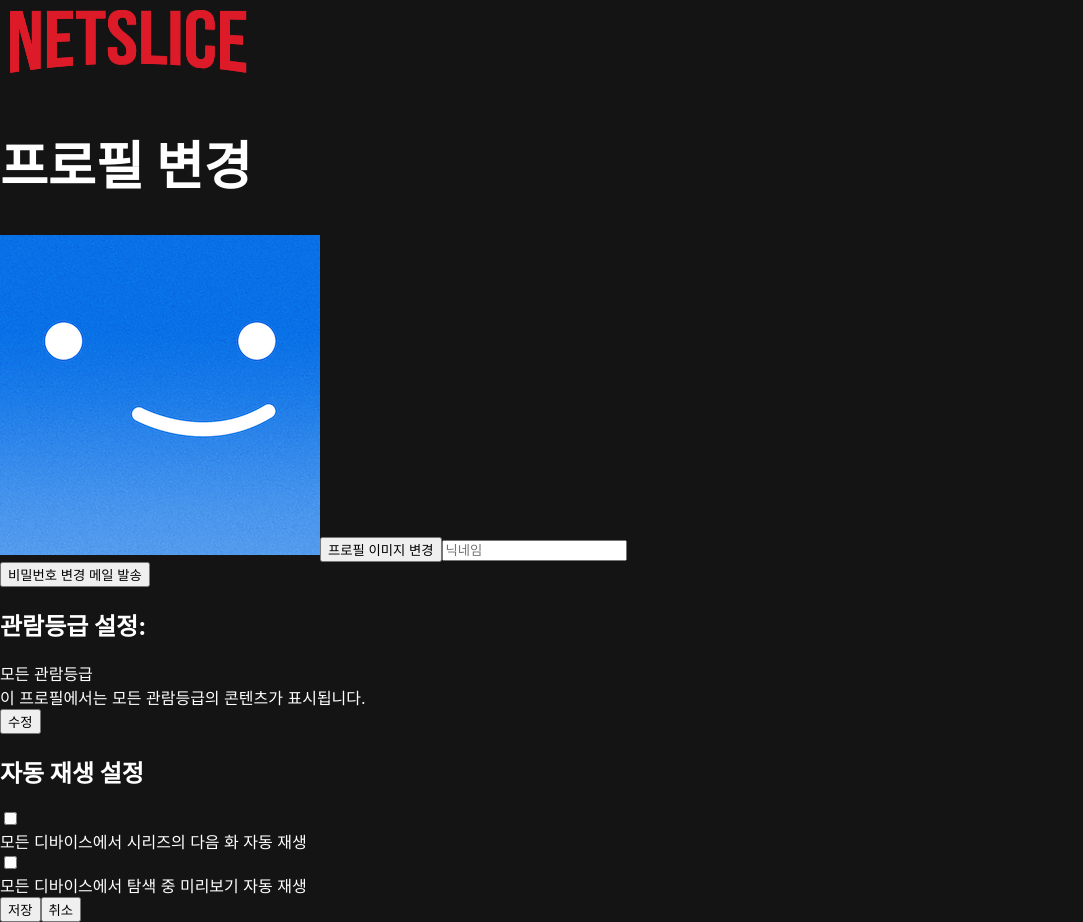
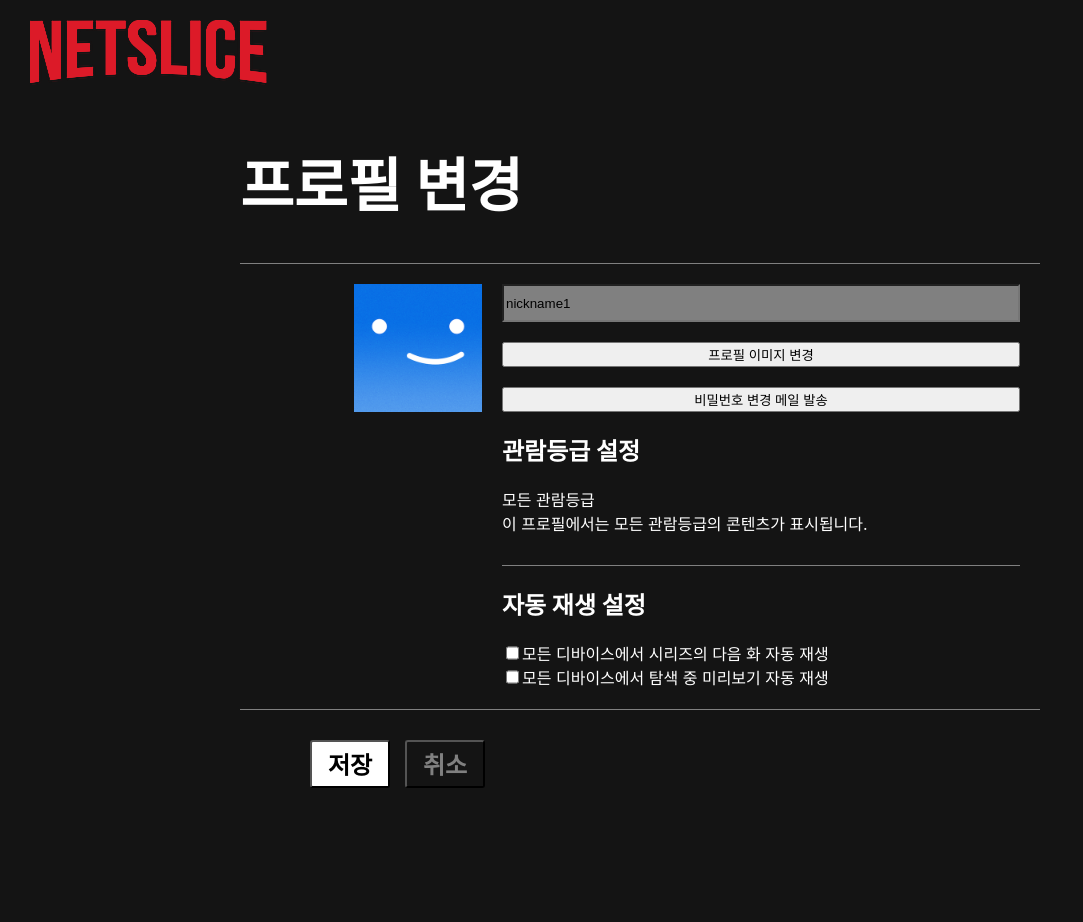
Before and after one commit to DevPeterLim/HH99-Netflix-Clone, a React (Create React App) app in the folder netslice/: page /mypage in a window 1280 px wide. Shown: the whole page, without its empty margins (0-1083 px from the left). After the commit the page ends 800 px from the top, so only its background shows below. Built offline with nearby package versions, Linux system fonts and the light colour scheme.

Commit message:
done except validation

```diff
--- a/netslice/src/page/HomeBeforeLogin.jsx
+++ b/netslice/src/page/HomeBeforeLogin.jsx
@@ -6,13 +6,19 @@ import { mailtemp } from "../redux/module/userReducer";
 import { useDispatch, useSelector } from "react-redux";
 import KorLarge from "../images/KorLarge.jpg";
 import { useNavigate } from "react-router-dom";
+import { getCookie } from "../Cookie";
 
 
 const HomeBeforeLogin = () => {
+    const navigate = useNavigate();
+    const accessToken = getCookie('token');
+    useEffect(()=>{
+        if(accessToken){
+            navigate('/main')}
+        })
     const idCheckInfo = useSelector(store => store.userReducer.idCheck);
     const emailRef = useRef(null);
     const dispatch = useDispatch();
-    const navigate = useNavigate();
 
     const submitHandler = (e) => {
         e.preventDefault();
@@ -43,7 +49,6 @@ const HomeBeforeLogin = () => {
         <>
             <MainJumbotron>
                 <MainGradient>
-                {/* <img src={KorLarge}/> */}
                 <LandingHeaders>
                     <Logo>
                         <img src={netsliceLogo}/>
@@ -61,10 +66,10 @@ const HomeBeforeLogin = () => {
                     <LandingSubtitle>다양한 디바이스에서 시청하세요. 언제든 해지하실 수 있습니다.</LandingSubtitle>
                     <LandingSubText>시청할 준비가 되셨나요? 멤버십을 등록하거나 재시작하려면 이메일 주소를 입력하세요.</LandingSubText>
                     <LandingFormDiv>
-                        <form>
+                        <LandingForm>
                             <LandingFormInput className="emailCheck" type={'email'} ref={emailRef} placeholder={"이메일 주소"}></LandingFormInput>
                             <LandingFormBtn onClick={submitHandler}>시작하기</LandingFormBtn>
-                        </form>
+                        </LandingForm>
                     </LandingFormDiv>
                 </Landingbody>
                 </MainGradient>
@@ -161,6 +166,13 @@ export const LandingFormDiv = styled.div`
     align-items: center;
     justify-content: center;
 `
+
+const LandingForm = styled.form`
+    display:flex;
+    align-items: center;
+    justify-content: center;
+`;
+
 export const LandingFormInput = styled.input`
     outline-width: 0;
     height:60px;
@@ -170,9 +182,11 @@ export const LandingFormInput = styled.input`
     border: none;
     margin: 0 auto;
     align-self: center;
+    justify-items: center;
+    align-items: center;
 `
 export const LandingFormBtn = styled.button`
-    align-self: center;
+    align-items: center;
     margin: 0;
     padding: 16px 20px;
     height: 60px;
--- a/netslice/src/page/Login.jsx
+++ b/netslice/src/page/Login.jsx
@@ -4,15 +4,19 @@ import { useDispatch, useSelector } from "react-redux";
 import { loginDB } from "../redux/module/userReducer";
 import netsliceLogo from "../netsliceLogo.png"
 import styled from "styled-components"
-import { MainJumbotron } from "./HomeBeforeLogin";
-import { MainGradient } from "./HomeBeforeLogin";
+import { LandingHeaders, Logo, MainJumbotron, MainGradient } from "./HomeBeforeLogin";
 import { idCheck } from "../redux/module/userReducer";
 import { useNavigate } from "react-router-dom";
+import { getCookie } from "../Cookie";
 
 const Login = ()=> {
     const navigate = useNavigate();
+    const accessToken = getCookie('token');
     useEffect(()=>{
-        dispatch(idCheck(null))})
+        if(accessToken){
+            navigate('/main')
+    } dispatch(idCheck(null))})
+
     const mailInfo = useSelector(store => store?.userReducer.email);
     const isLogin = useSelector(store => store?.userReducer.isLogin)
     useEffect(() => {
@@ -41,18 +45,29 @@ const Login = ()=> {
     }
     return (
         <>
-        <img src={netsliceLogo}/>
         <MainJumbotron>
             <MainGradient>
+                <LandingHeaders>
+                    <Logo onClick={()=>navigate('/')} style={{cursor:"pointer"}}>
+                    <img src={netsliceLogo}/>
+                    </Logo>
+                </LandingHeaders>
                 <LoginWrap>
-                    <LoginForm>
+                <LoginForm>
                     <LoginH1>로그인</LoginH1>
                     <LoginInput type={'email'} placeholder={"이메일 주소 또는 전화번호"} ref={emailRef} value={value} onChange={onChange}></LoginInput><br/>
                     <LoginInput type={'password'} placeholder={"비밀번호"} ref={pwRef}></LoginInput><br/>
                     <LoginBtn onClick={loginHandler}>로그인</LoginBtn>
-                    <input type={'checkbox'} id={"rememberMe"}/>
-                    <label htmlFor={'rememberMe'}>로그인 정보저장</label>
-                    </LoginForm>
+                    <LoginUnderWrap>
+                        <LoginUnderInput type={'checkbox'} id={"rememberMe"}></LoginUnderInput>
+                        <LoginUnderLabel htmlFor={'rememberMe'} style={{fontSize:"13px"}}>로그인 정보저장</LoginUnderLabel>
+                        <LoginUnderHelpSpan>도움이 필요하신가요?</LoginUnderHelpSpan>
+                    </LoginUnderWrap>
+                </LoginForm>
+                    <LoginFooter>
+                        <LoginFooterDiv>Netflix 회원이 아닌가요?</LoginFooterDiv>
+                        <LoginFooterAtag onClick={()=>navigate('/signup')}>지금 가입하세요.</LoginFooterAtag>
+                    </LoginFooter>
                 </LoginWrap>
             </MainGradient>
         </MainJumbotron>
@@ -60,11 +75,50 @@ const Login = ()=> {
     )
 }
 
+export const LoginFooter = styled.div`
+    margin-top: 40px;
+    display: flex;
+`
+
+export const LoginFooterDiv = styled.div`
+    color: #737373;
+`
+export const LoginFooterAtag = styled.a`
+    text-decoration: none;
+    margin-left: 10px;
+    cursor: pointer;
+`
+
+export const LoginUnderWrap = styled.div`
+    display:inline-flex;
+    color: #b3b3b3;
+    align-items: center;
+    margin-top: 5px;
+`
+export const LoginUnderInput = styled.input`
+    display:inline;
+`
+export const LoginUnderLabel = styled.label`
+    display:flex;
+    font-size:13px;
+    width: 50%;
+    justify-content: flex-start;
+`
+export const LoginUnderHelpSpan = styled.span`
+    margin-left: 4px;
+    font-size: 13px;
+    width: 40%;
+    display: flex;
+    justify-content: flex-end;
+`
+
 export const LoginWrap = styled.div`
+    position: relative;
+    top: 90px;
     color: white;
     background-color: rgba(0,0,0,.75);
-    min-height: 660px;
-    width: 450px;
+    min-height: 500px;
+    width: 360px;
     margin-left: auto;
     margin-right: auto;
     padding: 70px;
--- a/netslice/src/page/MyPage.jsx
+++ b/netslice/src/page/MyPage.jsx
@@ -1,54 +1,181 @@
-import React from "react";
+import React, { useEffect, useState } from "react";
 import styled from "styled-components"
 import netsliceLogo from "../netsliceLogo.png"
 import mypage_profile from "../images/mypage_profile.png"
-import { useSelector } from "react-redux";
+import mypage_profile1 from "../images/mypage_profile1.png"
+import mypage_profile2 from "../images/mypage_profile2.png"
+import mypage_profile3 from "../images/mypage_profile3.png"
+import { useDispatch, useSelector } from "react-redux";
 import { useNavigate } from "react-router-dom";
+import { ChangeNickImgDB, changePwDB } from "../redux/module/userReducer";
+import { LandingHeaders, Logo } from "./HomeBeforeLogin";
+
 
 
 const MyPage = ()=> {
-        // useSelector(store => store.userReducer)
+        const initNick = useSelector(store=>store.userReducer?.nickname)
+        // const initImg = useSelector(store=>store.userReducer?.userImg)
+        const [value, setValue] = useState(initNick);
+        const [img, setImg] = useState(mypage_profile);
+
+        const dispatch = useDispatch();
+        // const useSelector(store => store.userReducer)
+        // useEffect(()=>{
+        //     nickname:
+        //     profileimg:
+        // },)
         const navigate = useNavigate();
 
         const pwChangeHandler = () =>{
+            dispatch(changePwDB())
             alert("Message 메세지가 발송됨")
             navigate('/PwChange')
+        }
+
+        let count = 0;
+        let list = [mypage_profile, mypage_profile1,mypage_profile2, mypage_profile3]
+        const imgChangeHandler = () =>{
+            count = Math.floor(Math.random()*4)
+            let idx = count
+            let imgTitle = list[idx]
+            setImg(imgTitle)
+        }
+        const saveHandler = (e) =>{
+            e.preventDefault();
+            alert("변경된 내용을 저장하시겠습니까?")
+            console.log(value)
+            dispatch(ChangeNickImgDB({
+                nickname: value,
+                userImg: img
+            }))
+        }
+        const onChange = (e)=>{
+            console.log(e.target.value);
+            setValue(e.target.value);
         }
 
     return (
         <>
         <MyPageStyle>
+            <LandingHeaders>
+                <Logo>
                     <img src={netsliceLogo}/>
+                </Logo>
+            </LandingHeaders>
+        <MyPageWrap>
             <MyPageH1>프로필 변경</MyPageH1>
-        <img src={mypage_profile}></img>
-        <button onClick={()=>navigate('images')}>프로필 이미지 변경</button>
-        <input type={"text"} placeholder={"닉네임"}></input><br/>
+            <MyPageContainer>
+            <ProfileImgDiv>
+                <ProfileImg src={img}></ProfileImg>
+            </ProfileImgDiv>
+            <ContentDiv>
+            <NicknameInput type={"text"} value={value} onChange={onChange}></NicknameInput>
+            <br/>
+            <button onClick={imgChangeHandler}>프로필 이미지 변경</button><br/>
             <button onClick={pwChangeHandler}>비밀번호 변경 메일 발송</button>
             <div className="restrictions">
-            <h2>관람등급 설정:</h2>
+                <h2>관람등급 설정</h2>
                 <div>모든 관람등급</div>
                 <div>이 프로필에서는 모든 관람등급의 콘텐츠가 표시됩니다. </div>
-            <button>수정</button>
             </div>
-        <div className="auto-play">
+                <AutoPlayDiv>
                     <h2>자동 재생 설정</h2>
+                    <AutoWrap>
                     <input type={"checkbox"}></input>
                     <div>모든 디바이스에서 시리즈의 다음 화 자동 재생</div>
+                    </AutoWrap>
+                    <AutoWrap>
                     <input type={"checkbox"}></input>
                     <div>모든 디바이스에서 탐색 중 미리보기 자동 재생</div>
-        </div>
-        <div className="footer">
-            <button>저장</button>
-            <button>취소</button>
-        </div>
+                    </AutoWrap>
+                </AutoPlayDiv>
+            </ContentDiv>
+            </MyPageContainer>
+                <SaveBtn onClick={saveHandler}>저장</SaveBtn>
+                <CancelBtn onClick={()=>navigate(-1)}>취소</CancelBtn>
+        </MyPageWrap>
         </MyPageStyle>
         </>
     )
 }
 
+export const NicknameInput = styled.input`
+    height: 2rem;
+    background-color: grey;
+    color: black;
+`
+export const AutoWrap = styled.div`
+    display: inline-flex;
+`
+
+export const AutoPlayDiv = styled.div`
+    display: flex;
+    flex-direction: column;
+    border-top: solid 1px grey;
+    margin-top: 30px;
+`
+
+export const CancelBtn = styled.button`
+    margin-top: 30px;
+    width:5rem;
+    height:3rem;
+    background-color: transparent;
+    color: grey;
+    font-weight: 600;
+    font-size: 1.5rem;
+    border-radius: 3px;
+    cursor: pointer;
+`
+
+export const SaveBtn = styled.button`
+    margin-left: 70px;
+    margin-top: 30px;
+    margin-right: 15px;
+    width:5rem;
+    height:3rem;
+    background-color: white;
+    color: black;
+    font-weight: 600;
+    font-size: 1.5rem;
+    border-radius: 3px;
+    cursor: pointer;
+`
+
+export const ContentDiv = styled.div`
+    display: flex;
+    flex-direction: column;
+    width: 70%;
+`
+
+export const ProfileImgDiv = styled.div`
+    width: 30%;
+    display: flex;
+    justify-content: end;
+    margin-right: 20px;
+`
+export const ProfileImg = styled.img`
+    width: 8rem;
+    height: 8rem;
+
+`
+
+export const MyPageContainer = styled.div`
+    display: flex;
+    border-top: solid 1px grey;
+    border-bottom: solid 1px grey;
+    padding: 20px;
+`
+
+export const MyPageWrap = styled.div`
+    position: relative;
+    top: 100px;
+    margin: auto;
+    width:800px;
+`
+
 export const MyPageH1 = styled.h1`
     color: white;
-    font-size: 3.25rem;
+    font-size: 3.65rem;
 `
 export const MyPageStyle = styled.div`
     color: white;
--- a/netslice/src/page/Signup.jsx
+++ b/netslice/src/page/Signup.jsx
@@ -5,15 +5,24 @@ import netsliceLogo from "../netsliceLogo.png"
 import styled from "styled-components"
 import { useNavigate } from "react-router-dom";
 import { idCheck } from "../redux/module/userReducer";
+import { getCookie } from "../Cookie";
+import { LandingHeaders, Logo, MainGradient, MainJumbotron } from "./HomeBeforeLogin";
+import { LoginBtn, LoginFooter, LoginFooterAtag, LoginFooterDiv, LoginForm, LoginH1, LoginInput, LoginUnderHelpSpan, LoginUnderInput, LoginUnderLabel, LoginUnderWrap, LoginWrap } from "./Login";
 
 
 const Signup = () => {
+    const navigate = useNavigate();
+    const accessToken = getCookie('token');
+    // useEffect(()=>{
+    //     if(accessToken){
+    //         navigate('/main')
+    //     }});
+
     useEffect(()=>{
         dispatch(idCheck(null))})
     const emailRef = useRef(null);
     const pwRef = useRef(null);
     const dispatch = useDispatch();
-    const navigate = useNavigate();
 
     const signupHandler = () =>{
         console.log(emailRef, pwRef);
@@ -27,27 +36,33 @@ const Signup = () => {
 
     return (
         <>
-            <img src={netsliceLogo}/>
-            <SignupWrap>
-                <select>
-                    <option>한국어</option>
-                    <option>English</option>
-                </select>
-                <button onClick={navigate('/login')}>로그인</button>
-                <div>
-                                1/3단계
-                    비밀번호를 설정해 멤버십을 시작하세요.
-                    몇 단계만 더 거치면 넷플릭스 가입 완료!
-                    복잡한 단계는 모두 없앴습니다.
-                </div>
-                <input type={"email"} ref={emailRef}></input><br/>
-                <input type={"password"} ref={pwRef}></input><br/>
-                <button onClick={signupHandler}>동의하고 계속</button><br/>
-                <input type={"checkbox"} id={"personalData"}></input>
-                <label htmlFor="personalData">예, 저는 개인정보 처리방침에 따른 개인정보 수집 및 활용에 동의합니다.</label><br/>
-                <input type={"checkbox"} id={"noti"}></input>
-                <label htmlFor="noti">예, 넷플릭스 특별 할인 알림 이메일을 보내주세요. (선택사항)</label>
-            </SignupWrap>
+        <MainJumbotron>
+            <MainGradient>
+                <LandingHeaders>
+                    <Logo onClick={()=>navigate('/')} style={{cursor:"pointer"}}>
+                    <img src={netsliceLogo}/>
+                    </Logo>
+                </LandingHeaders>
+                <LoginWrap>
+                <LoginForm>
+                    <LoginH1>회원가입</LoginH1>
+                    <LoginInput type={"email"} ref={emailRef}></LoginInput><br/>
+                    <LoginInput type={"password"} ref={pwRef}></LoginInput><br/>
+                    <LoginBtn onClick={signupHandler}>동의하고 계속</LoginBtn>
+                    <LoginUnderWrap>
+                        <LoginUnderInput type={"checkbox"} id={"personalData"}></LoginUnderInput>
+                        <LoginUnderLabel htmlFor={'rememberMe'} style={{fontSize:"13px"}}>로그인 정보저장</LoginUnderLabel>
+                        <LoginUnderHelpSpan>도움이 필요하신가요?</LoginUnderHelpSpan>
+                    </LoginUnderWrap>
+                </LoginForm>
+                    <LoginFooter>
+                        <LoginFooterDiv>Netflix 회원이신가요?</LoginFooterDiv>
+                        <LoginFooterAtag onClick={()=>navigate('/login')}>로그인 하러가기</LoginFooterAtag>
+                    </LoginFooter>
+                </LoginWrap>
+            </MainGradient>
+        </MainJumbotron>
+
         </>
     )
 }
--- a/netslice/src/redux/module/userReducer.js
+++ b/netslice/src/redux/module/userReducer.js
@@ -5,12 +5,13 @@ import { setCookie } from "../../Cookie";
 //initState
 const initState = {
     email : "",
-    nickname : "", // 광민님이랑 논의 필요
+    nickname : "nickname1", // 광민님이랑 논의 필요
     idCheck: null,
     loading: false,
     error: null,
     isLogin : false,
-    isMailCheck : null
+    isMailCheck : null,
+    userImg: ""
 }
 
 //action type
@@ -19,11 +20,10 @@ const SIGNUP = 'userReducer/SIGNUP';
 const LOGIN = 'userReducer/LOGIN';
 const LOGOUT = 'userReducer/LOGOUT';
 const MAIL_TEMP = 'userReducer/MAIL_TEMP';
+const NICKIMG_CHANGE = 'userReducer/NICKIMG_CHANGE';
 
 const LOADING = 'userReducer/LOADING';
 const ERROR = 'userReducer/ERROR';
-
-
 
 //action creator func
 export const idCheck = (payload) => {
@@ -38,7 +38,6 @@ const login = (payload) => {
 const logout = (payload) => {
     return { type : LOGOUT, payload}
 }
-
 const loading = (payload) => {
     return { type : LOADING, payload}
 }
@@ -47,6 +46,9 @@ const error = (payload) => {
 }
 export const mailtemp = (payload) => {
     return { type : MAIL_TEMP, payload}
+}
+const nickimg = (payload) => {
+    return { type : NICKIMG_CHANGE, payload}
 }
 
 //middlewares
@@ -141,6 +143,55 @@ export const loginDB = (payload) => {
         }
     }
 }
+export const ChangeNickImgDB = (payload) => {
+    return async function(dispatch) {
+        dispatch(loading(true));
+        try {
+            const nickImgResp = await axios ({
+                method : "patch",
+                url : 'http://15.164.50.132:8000/user/mypage',
+                data : {
+                    userImg: payload.userImg,
+                    nickname: payload.nickName
+                }
+                // Bearer token 확인필요
+            })
+            console.log(nickImgResp)
+            if (nickImgResp.status === 200) {
+                alert("변경 성공")
+                dispatch(nickimg(nickImgResp.data))
+            }
+            else {
+                alert("변경 내역이 없습니다. ")
+            }
+        } catch (error) {
+            alert('변경 실패');
+            console.log(error)
+        } finally {
+            dispatch(loading(false))
+        }
+    }
+}
+export const changePwDB = (payload) => {
+    return async function(dispatch) {
+        dispatch(loading(true));
+        try {
+            const pwChangeResp = await axios ({
+                method: "post",
+                url : 'http://15.164.50.132:8000/user/emailAuth',
+                data : {} // post 인데 data가 없나요?
+            })
+            console.log(pwChangeResp)
+            if (pwChangeResp.status === 200){
+                alert("메일 발송됨")
+            }
+        } catch (error){
+            console.log(error)
+        } finally {
+            dispatch(loading(false))
+        }
+    }
+}
 
 //reducer
 export default function userReducer (state=initState, action = {}){
@@ -152,6 +203,8 @@ export default function userReducer (state=initState, action = {}){
             return { ...state, isLogin: true, email: action.payload }
         case MAIL_TEMP :
             return { ...state, email: action.payload}
+        case NICKIMG_CHANGE :
+            return { ...state, nickname: action.payload.nickname, userImg: action.payload.userImg}
         default:
             return state;
     }
```
Lines whose indentation alone changed are shown as unchanged.
